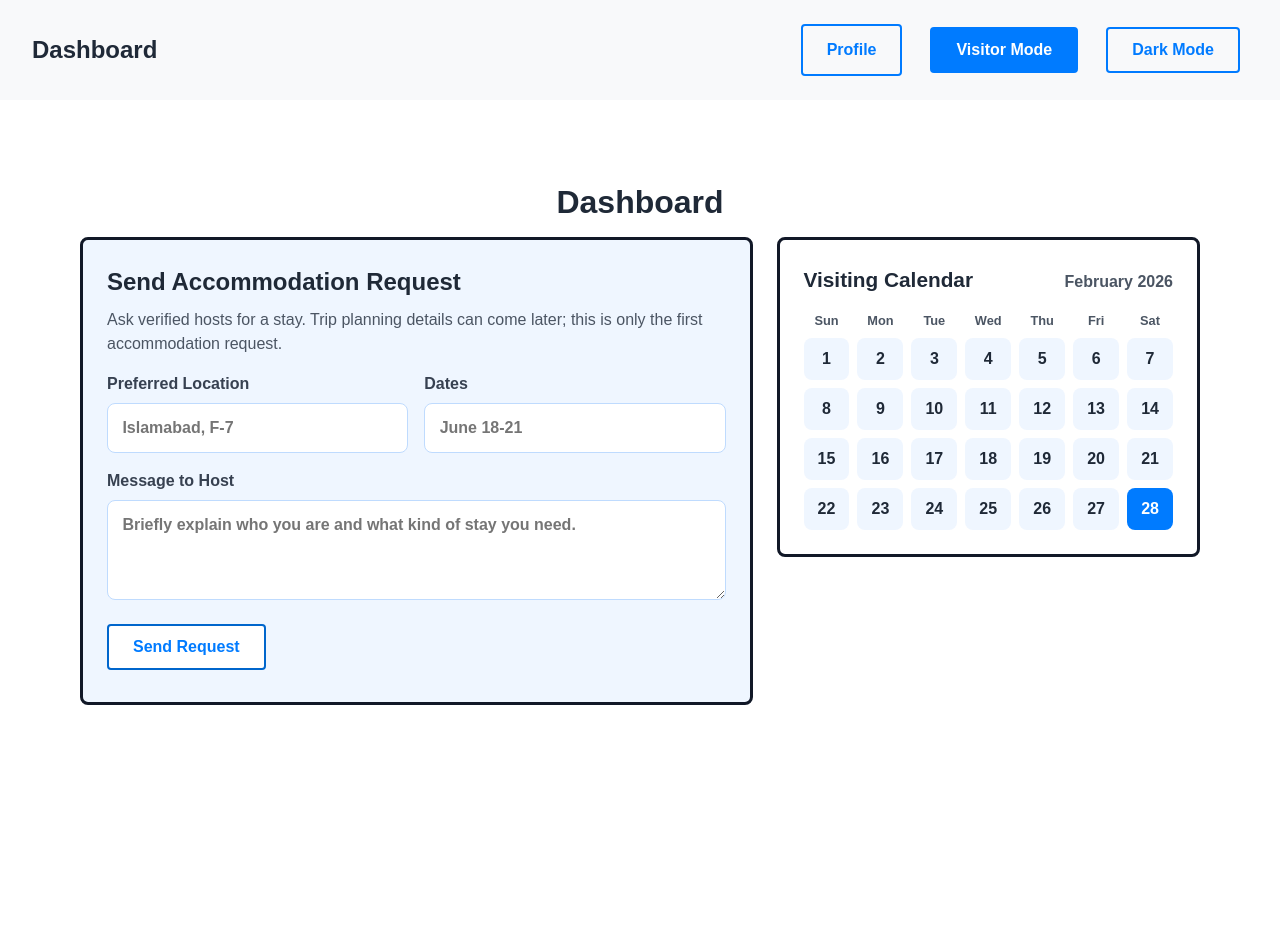
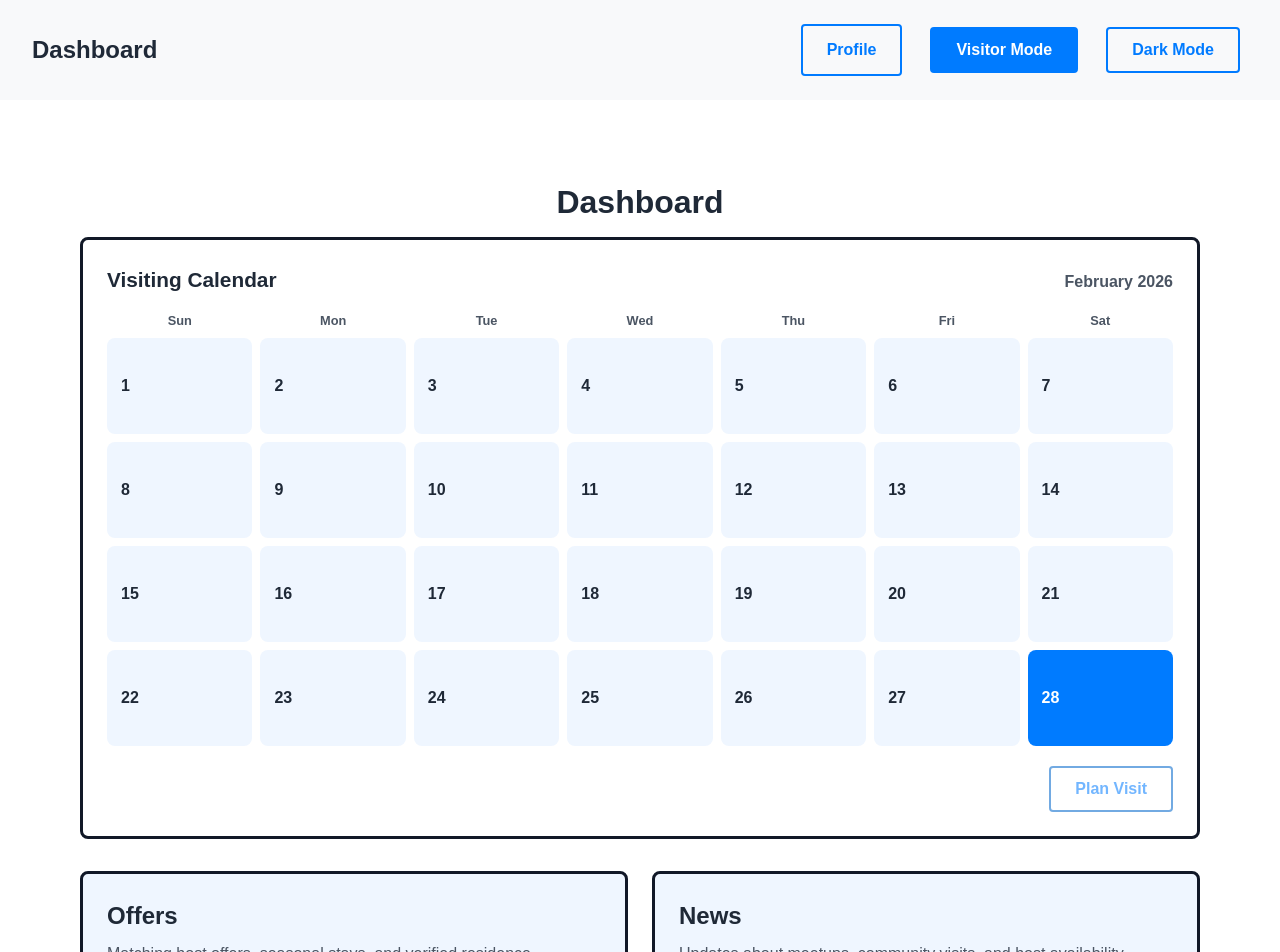
Before and after one commit to Abdul-Ahad3/INviteAFriend, a React (Vite) app in the folder frontend/: page /dashboard in a window 1280 px wide. Shown: the top 952 px of the page. Before the commit the page ends 800 px from the top, so only its background shows below. Built offline with nearby package versions, Linux system fonts and the light colour scheme.

Commit message:
IMprove dashboards for host and visitor

```diff
--- a/frontend/src/App.css
+++ b/frontend/src/App.css
@@ -277,13 +277,25 @@
   background: transparent;
 }
 
-.dashboard-grid {
-  display: grid;
-  grid-template-columns: minmax(0, 1.35fr) minmax(320px, 0.85fr);
-  gap: 1.5rem;
+.dashboard-calendar,
+.dashboard-sections {
   max-width: 1120px;
   margin: 0 auto;
+}
+
+.dashboard-calendar {
+  margin-bottom: 2rem;
+}
+
+.dashboard-sections {
+  display: grid;
+  grid-template-columns: repeat(2, minmax(0, 1fr));
+  gap: 1.5rem;
   align-items: start;
+}
+
+.dashboard-section {
+  min-height: 220px;
 }
 
 .dashboard-panel {
@@ -340,6 +352,12 @@
 .request-form .btn {
   justify-self: start;
   margin-left: 0;
+}
+
+.request-form .btn:disabled,
+.calendar-actions .btn:disabled {
+  cursor: not-allowed;
+  opacity: 0.55;
 }
 
 .request-list {
@@ -407,22 +425,51 @@
 }
 
 .calendar-day {
-  display: grid;
-  min-height: 42px;
+  display: flex;
+  align-items: flex-start;
+  justify-content: flex-start;
+  min-height: 96px;
+  padding: 0.75rem;
   place-items: center;
+  border: 2px solid transparent;
   border-radius: 8px;
   background: #eff6ff;
   color: #1f2937;
   font-weight: 700;
+  text-align: left;
 }
 
-.calendar-day:empty {
+.calendar-day-empty {
   background: transparent;
+  border-color: transparent;
 }
 
 .calendar-day.current {
   background: #007bff;
   color: #ffffff;
+}
+
+.calendar-day.selected {
+  border-color: #111827;
+  box-shadow: inset 0 0 0 2px #ffffff;
+}
+
+.calendar-actions {
+  display: flex;
+  align-items: center;
+  justify-content: flex-end;
+  flex-wrap: wrap;
+  gap: 1rem;
+  margin-top: 1.25rem;
+}
+
+.calendar-actions .btn {
+  margin: 0;
+}
+
+.calendar-selection {
+  color: #4b5563;
+  font-weight: 700;
 }
 
 .dark-theme .dashboard-panel {
@@ -458,6 +505,15 @@
 .dark-theme .calendar-day.current {
   background: #60a5fa;
   color: #111827;
+}
+
+.dark-theme .calendar-day.selected {
+  border-color: #f9fafb;
+  box-shadow: inset 0 0 0 2px #111827;
+}
+
+.dark-theme .calendar-selection {
+  color: #d1d5db;
 }
 
 .profile-page {
@@ -633,7 +689,12 @@
     flex-direction: column;
   }
 
+  .dashboard-sections,
   .profile-grid {
     grid-template-columns: 1fr;
   }
+
+  .calendar-day {
+    min-height: 72px;
+  }
 }
--- a/frontend/src/pages/Dashboard.tsx
+++ b/frontend/src/pages/Dashboard.tsx
@@ -2,37 +2,9 @@ import React, { useMemo, useState } from 'react';
 
 type DashboardMode = 'visitor' | 'host';
 
-type AccommodationRequest = {
-  id: number;
-  visitorName: string;
-  location: string;
-  dates: string;
-  note: string;
-  status: 'pending' | 'approved';
-};
-
 type DashboardProps = {
   mode: DashboardMode;
 };
-
-const initialRequests: AccommodationRequest[] = [
-  {
-    id: 1,
-    visitorName: 'Ayesha Khan',
-    location: 'Islamabad',
-    dates: 'June 18-21',
-    note: 'Looking for a quiet room with Wi-Fi near the tech meetup venue.',
-    status: 'pending',
-  },
-  {
-    id: 2,
-    visitorName: 'Daniel Reed',
-    location: 'Rawalpindi',
-    dates: 'June 24-26',
-    note: 'Visiting for founder meetings and would appreciate a work desk.',
-    status: 'pending',
-  },
-];
 
 const monthNames = [
   'January',
@@ -64,146 +36,35 @@ const buildCalendarDays = (date: Date) => {
 };
 
 const Dashboard: React.FC<DashboardProps> = ({ mode }) => {
-  const [requests, setRequests] =
-    useState<AccommodationRequest[]>(initialRequests);
-  const [requestForm, setRequestForm] = useState({
-    location: '',
-    dates: '',
-    note: '',
-  });
+  const [selectedDay, setSelectedDay] = useState<number | null>(null);
+  const [planMessage, setPlanMessage] = useState('');
   const today = useMemo(() => new Date(), []);
   const calendarDays = useMemo(() => buildCalendarDays(today), [today]);
   const currentDate = today.getDate();
   const calendarTitle =
     mode === 'visitor' ? 'Visiting Calendar' : 'Hosting Calendar';
+  const selectedDateLabel = selectedDay
+    ? `${monthNames[today.getMonth()]} ${selectedDay}, ${today.getFullYear()}`
+    : '';
 
-  const submitRequest = (event: React.FormEvent<HTMLFormElement>) => {
-    event.preventDefault();
+  const selectCalendarDay = (day: number) => {
+    setSelectedDay(day);
+    setPlanMessage('');
+  };
 
-    if (!requestForm.location || !requestForm.dates || !requestForm.note) {
+  const beginVisitPlan = () => {
+    if (!selectedDateLabel) {
       return;
     }
 
-    setRequests((currentRequests) => [
-      {
-        id: Date.now(),
-        visitorName: 'You',
-        location: requestForm.location,
-        dates: requestForm.dates,
-        note: requestForm.note,
-        status: 'pending',
-      },
-      ...currentRequests,
-    ]);
-    setRequestForm({ location: '', dates: '', note: '' });
-  };
-
-  const approveRequest = (requestId: number) => {
-    setRequests((currentRequests) =>
-      currentRequests.map((request) =>
-        request.id === requestId ? { ...request, status: 'approved' } : request,
-      ),
-    );
+    setPlanMessage(`Ready to plan a visit for ${selectedDateLabel}.`);
   };
 
   return (
     <div className="page dashboard">
       <h1>Dashboard</h1>
 
-      <div className="dashboard-grid">
-        <section className="dashboard-panel">
-          {mode === 'visitor' ? (
-            <>
-              <h2>Send Accommodation Request</h2>
-              <p>
-                Ask verified hosts for a stay. Trip planning details can come
-                later; this is only the first accommodation request.
-              </p>
-              <form className="request-form" onSubmit={submitRequest}>
-                <label>
-                  Preferred Location
-                  <input
-                    type="text"
-                    value={requestForm.location}
-                    onChange={(event) =>
-                      setRequestForm((currentForm) => ({
-                        ...currentForm,
-                        location: event.target.value,
-                      }))
-                    }
-                    placeholder="Islamabad, F-7"
-                    required
-                  />
-                </label>
-                <label>
-                  Dates
-                  <input
-                    type="text"
-                    value={requestForm.dates}
-                    onChange={(event) =>
-                      setRequestForm((currentForm) => ({
-                        ...currentForm,
-                        dates: event.target.value,
-                      }))
-                    }
-                    placeholder="June 18-21"
-                    required
-                  />
-                </label>
-                <label className="request-wide-field">
-                  Message to Host
-                  <textarea
-                    value={requestForm.note}
-                    onChange={(event) =>
-                      setRequestForm((currentForm) => ({
-                        ...currentForm,
-                        note: event.target.value,
-                      }))
-                    }
-                    placeholder="Briefly explain who you are and what kind of stay you need."
-                    required
-                  />
-                </label>
-                <button type="submit" className="btn primary">
-                  Send Request
-                </button>
-              </form>
-            </>
-          ) : (
-            <>
-              <h2>Incoming Accommodation Requests</h2>
-              <p>
-                Review visitor requests and approve the ones you are comfortable
-                hosting at your residence.
-              </p>
-              <div className="request-list">
-                {requests.map((request) => (
-                  <article key={request.id} className="request-card">
-                    <div>
-                      <h3>{request.visitorName}</h3>
-                      <p>
-                        {request.location} - {request.dates}
-                      </p>
-                      <p>{request.note}</p>
-                    </div>
-                    <button
-                      type="button"
-                      className={`btn btn-outline ${
-                        request.status === 'approved' ? 'active' : ''
-                      }`}
-                      onClick={() => approveRequest(request.id)}
-                      disabled={request.status === 'approved'}
-                    >
-                      {request.status === 'approved' ? 'Approved' : 'Allow'}
-                    </button>
-                  </article>
-                ))}
-              </div>
-            </>
-          )}
-        </section>
-
-        <section className="calendar" aria-label={calendarTitle}>
+      <section className="calendar dashboard-calendar" aria-label={calendarTitle}>
         <div className="calendar-header">
           <h2>{calendarTitle}</h2>
           <span>
@@ -216,18 +77,96 @@ const Dashboard: React.FC<DashboardProps> = ({ mode }) => {
           ))}
         </div>
         <div className="calendar-grid">
-            {calendarDays.map((day, index) => (
-              <span
-                key={`${day || 'blank'}-${index}`}
-                className={
-                  day === currentDate ? 'calendar-day current' : 'calendar-day'
-                }
+          {calendarDays.map((day, index) =>
+            day ? (
+              <button
+                type="button"
+                key={`${day}-${index}`}
+                className={[
+                  'calendar-day',
+                  day === currentDate ? 'current' : '',
+                  day === selectedDay ? 'selected' : '',
+                ]
+                  .filter(Boolean)
+                  .join(' ')}
+                onClick={() => selectCalendarDay(day)}
               >
                 {day}
-              </span>
-            ))}
+              </button>
+            ) : (
+              <span
+                key={`blank-${index}`}
+                className="calendar-day calendar-day-empty"
+              />
+            ),
+          )}
         </div>
+        {mode === 'visitor' && (
+          <div className="calendar-actions">
+            {selectedDateLabel && (
+              <span className="calendar-selection">{selectedDateLabel}</span>
+            )}
+            {planMessage && (
+              <span className="calendar-selection">{planMessage}</span>
+            )}
+            <button
+              type="button"
+              className="btn primary"
+              disabled={!selectedDay}
+              onClick={beginVisitPlan}
+            >
+              Plan Visit
+            </button>
+          </div>
+        )}
       </section>
+
+      <div className="dashboard-sections">
+        {mode === 'visitor' ? (
+          <>
+            <section className="dashboard-panel dashboard-section">
+              <h2>Offers</h2>
+              <p>
+                Matching host offers, seasonal stays, and verified residence
+                recommendations will appear here.
+              </p>
+            </section>
+            <section className="dashboard-panel dashboard-section">
+              <h2>News</h2>
+              <p>Updates about meetups, community visits, and host availability.</p>
+            </section>
+            <section className="dashboard-panel dashboard-section">
+              <h2>Previous Visits</h2>
+              <p>Your completed stays and past host connections will appear here.</p>
+            </section>
+            <section className="dashboard-panel dashboard-section">
+              <h2>Famous Resorts</h2>
+              <p>Featured places and local travel recommendations will appear here.</p>
+            </section>
+          </>
+        ) : (
+          <>
+            <section className="dashboard-panel dashboard-section">
+              <h2>Visit Requests</h2>
+              <p>
+                Visitor requests will appear here once someone asks to stay at
+                your residence.
+              </p>
+            </section>
+            <section className="dashboard-panel dashboard-section">
+              <h2>Offers</h2>
+              <p>Your active hosting offers and open room availability will appear here.</p>
+            </section>
+            <section className="dashboard-panel dashboard-section">
+              <h2>News</h2>
+              <p>Host updates, safety notices, and platform announcements will appear here.</p>
+            </section>
+            <section className="dashboard-panel dashboard-section">
+              <h2>Previous Hostings</h2>
+              <p>Your completed hosting history and visitor feedback will appear here.</p>
+            </section>
+          </>
+        )}
       </div>
     </div>
   );
```
Lines whose indentation alone changed are shown as unchanged.
